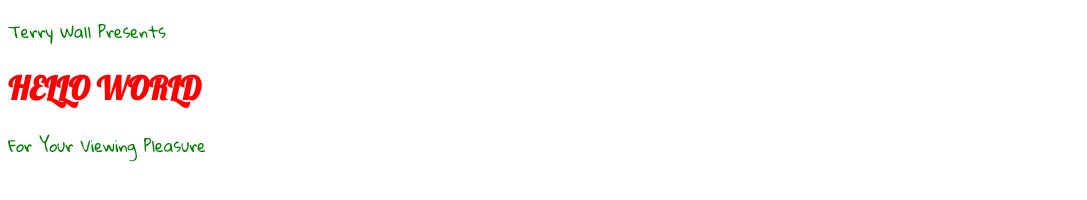
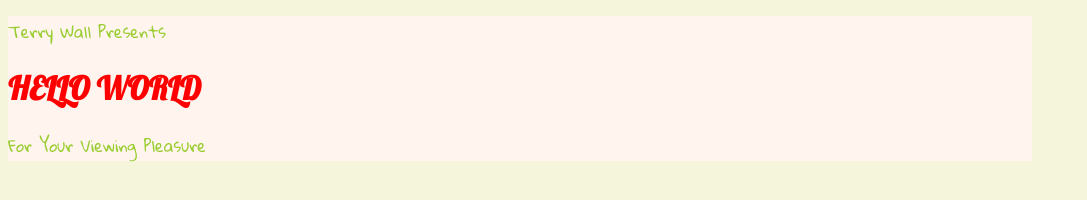
Before and after one commit to wall-terry/CS313-PHP, a plain HTML site: page index.html in a window 1280 px wide. Shown: the whole page, without its empty margins (0-1087 px from the left). Drawn offline with Linux system fonts and the light colour scheme.

Commit message:
added content div and background colors

```diff
--- a/css/styles.css
+++ b/css/styles.css
@@ -1,4 +1,15 @@
-.intro p{color:green;
-         font-family: 'Gloria Hallelujah', cursive;}
-.intro h1{color:red;
-          font-family: 'Lobster', cursive;}
+body {
+	background-color:beige;
+	}
+#content {
+	width:1024px;
+    background-color:SeaShell;
+	}
+.intro p {
+	color:YellowGreen;
+    font-family: 'Gloria Hallelujah', cursive;
+	}
+.intro h1 {
+	color:Red;
+    font-family: 'Lobster', cursive;
+	}
--- a/index.html
+++ b/index.html
@@ -18,11 +18,13 @@
 </head>
 
 <body>
+ <div id="content"
  <div class="intro">
  <p>Terry Wall Presents</p>
  <h1> HELLO WORLD </h1>
  <p>For Your Viewing Pleasure</p>
  <script src="js/scripts.js"></script>
  </div>
+ </div>
 </body>
 </html>
```
